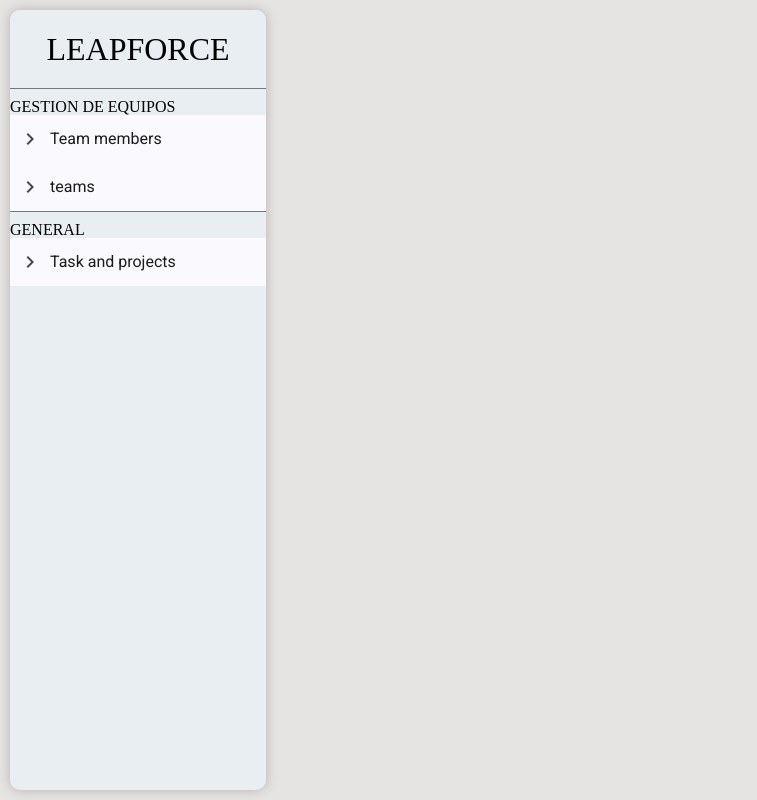
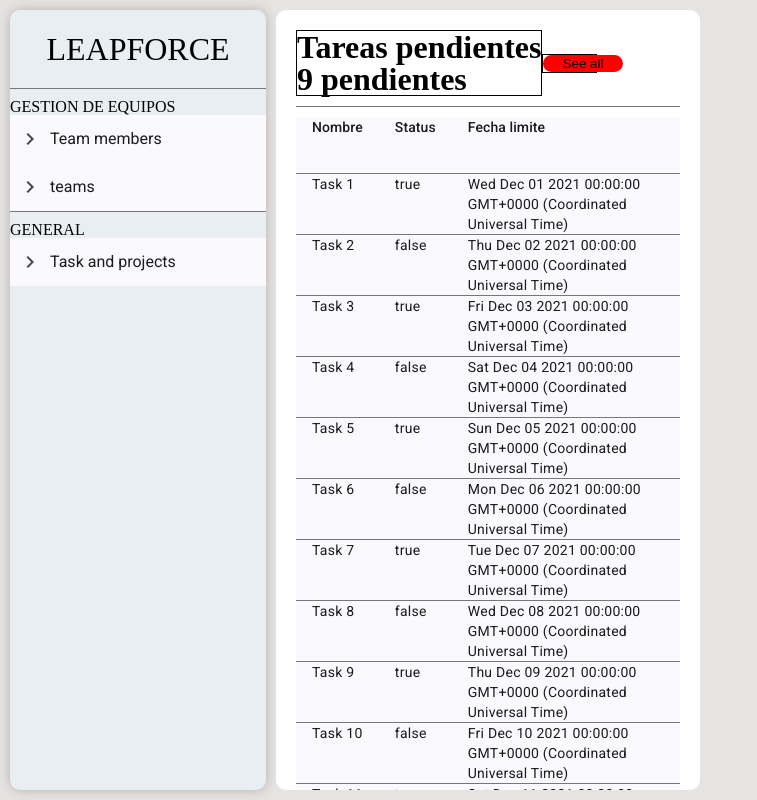
Before and after one commit to KattoDev/leapforce-Web, an Angular app in the folder app/leapforce/: page /tasks in a window 1280 px wide. Shown: the whole page, without its empty margins (0-757 px from the left). Built offline with nearby package versions, Linux system fonts and the light colour scheme; a web font is replaced by a local one.

Commit message:
stop development with angular
migrating all to vue 3

```diff
--- /dev/null
+++ b/app/leapforce/src/app/components/dashboard/main/tasks-card-simple/tableContent.ts
@@ -0,0 +1,28 @@
+interface TaskTableElement {
+  name: string;
+  status: boolean;
+  deadline: Date;
+}
+
+export const TASK_DATA: TaskTableElement[] = [
+  { name: 'Task 1', status: true, deadline: new Date(2021, 11, 1) },
+  { name: 'Task 2', status: false, deadline: new Date(2021, 11, 2) },
+  { name: 'Task 3', status: true, deadline: new Date(2021, 11, 3) },
+  { name: 'Task 4', status: false, deadline: new Date(2021, 11, 4) },
+  { name: 'Task 5', status: true, deadline: new Date(2021, 11, 5) },
+  { name: 'Task 6', status: false, deadline: new Date(2021, 11, 6) },
+  { name: 'Task 7', status: true, deadline: new Date(2021, 11, 7) },
+  { name: 'Task 8', status: false, deadline: new Date(2021, 11, 8) },
+  { name: 'Task 9', status: true, deadline: new Date(2021, 11, 9) },
+  { name: 'Task 10', status: false, deadline: new Date(2021, 11, 10) },
+  { name: 'Task 11', status: true, deadline: new Date(2021, 11, 11) },
+  { name: 'Task 12', status: false, deadline: new Date(2021, 11, 12) },
+  { name: 'Task 13', status: true, deadline: new Date(2021, 11, 13) },
+  { name: 'Task 14', status: false, deadline: new Date(2021, 11, 14) },
+  { name: 'Task 15', status: true, deadline: new Date(2021, 11, 15) },
+  { name: 'Task 16', status: false, deadline: new Date(2021, 11, 16) },
+  { name: 'Task 17', status: true, deadline: new Date(2021, 11, 17) },
+  { name: 'Task 18', status: false, deadline: new Date(2021, 11, 18) },
+];
+
+export const DISPLAYED_COLUMNS: string[] = ['name', 'status', 'deadline'];
--- a/app/leapforce/src/app/components/dashboard/main/tasks-card-simple/tasks-card-simple.component.css
+++ b/app/leapforce/src/app/components/dashboard/main/tasks-card-simple/tasks-card-simple.component.css
@@ -1,12 +1,36 @@
-div {
-  width: 49dvw;
-  height: 73dvh;
+#container {
+  padding: 20px;
+  width: 30dvw;
+  height: calc(100dvh - 60px);
   background-color: #fff;
   border-radius: 10px;
+  overflow: hidden;
 
-  table,
-  tr {
-    height: 40px;
-    border: 1px solid black;
+  #header {
+    display: flex;
+    align-items: center;
+
+    div {
+      border: 1px solid black;
+    }
+
+    #title {
+      font-weight: bold;
+      font-size: 2em;
+    }
+    #pending-tasks {
+      font-size: 1em;
+    }
+
+    button {
+      background-color: red;
+      border-radius: 10px;
+      border: none;
+      width: 150%;
+    }
+  }
+
+  mat-divider {
+    margin: 10px 0 10px 0;
   }
 }
--- a/app/leapforce/src/app/components/dashboard/main/tasks-card-simple/tasks-card-simple.component.html
+++ b/app/leapforce/src/app/components/dashboard/main/tasks-card-simple/tasks-card-simple.component.html
@@ -1,27 +1,33 @@
-<div>
-  <div>
+<div id="container">
+  <div id="header">
+    <div id="title">
+      <p>Tareas pendientes</p>
+      <p id="pending-tasks">{{ getPendingTasks() }}</p>
+    </div>
     <div>
-      <p>Tareas pendientes</p>
-      <p>{{ getPendingTasks() }}</p>
-
-      <!-- <div>
-        <table>
-          <thead>
-            <tr>
-              <th>Nombre</th>
-              <th>Estado</th>
-              <th>Fecha de fin</th>
-            </tr>
-          </thead>
-          <tbody>
-            <tr>
-              <td>nombre</td>
-              <td>status</td>
-              <td>fin</td>
-            </tr>
-          </tbody>
-        </table>
-      </div> -->
+      <button (click)="navigate('/tasks')">See all</button>
     </div>
   </div>
+  <mat-divider />
+  <div>
+    <table mat-table [dataSource]="source" class="mat-elevation-z8">
+      <ng-container matColumnDef="name">
+        <th mat-header-cell *matHeaderCellDef>Nombre</th>
+        <td mat-cell *matCellDef="let task">{{ task.name }}</td>
+      </ng-container>
+
+      <ng-container matColumnDef="status">
+        <th mat-header-cell *matHeaderCellDef>Status</th>
+        <td mat-cell *matCellDef="let task">{{ task.status }}</td>
+      </ng-container>
+
+      <ng-container matColumnDef="deadline">
+        <th mat-header-cell *matHeaderCellDef>Fecha limite</th>
+        <td mat-cell *matCellDef="let task">{{ task.deadline }}</td>
+      </ng-container>
+
+      <tr mat-header-row *matHeaderRowDef="displayedColumns"></tr>
+      <tr mat-row *matRowDef="let row; columns: displayedColumns"></tr>
+    </table>
+  </div>
 </div>
--- a/app/leapforce/src/app/components/dashboard/main/tasks-card-simple/tasks-card-simple.component.ts
+++ b/app/leapforce/src/app/components/dashboard/main/tasks-card-simple/tasks-card-simple.component.ts
@@ -1,17 +1,31 @@
 import { Component } from '@angular/core';
+import { MatTableModule } from '@angular/material/table';
+import { DISPLAYED_COLUMNS, TASK_DATA } from './tableContent';
+import { MatDividerModule } from '@angular/material/divider';
+import { Router } from '@angular/router';
 
 @Component({
   selector: 'app-tasks-card-simple',
-  imports: [],
+  imports: [MatTableModule, MatDividerModule],
   templateUrl: './tasks-card-simple.component.html',
   styleUrl: './tasks-card-simple.component.css',
 })
 export class TasksCardSimpleComponent {
-  userPendingTasks: number = 0;
+  constructor(private router: Router) {}
+
+  displayedColumns: string[] = DISPLAYED_COLUMNS;
+  source = TASK_DATA;
+
+  userPendingTasks: number = TASK_DATA.filter((task) => task.status === false)
+    .length;
 
   getPendingTasks(): string {
     return this.userPendingTasks > 0
       ? `${this.userPendingTasks} pendientes`
       : 'Estás al dia con tus tareas, ten un buen dia';
   }
+
+  navigate(route: string) {
+    this.router.navigate([route]);
+  }
 }
--- a/app/leapforce/src/app/pages/templates/dashboard/dashboard.component.html
+++ b/app/leapforce/src/app/pages/templates/dashboard/dashboard.component.html
@@ -2,5 +2,7 @@
   <div id="sidebar">
     <app-sidebar />
   </div>
-  <div id="content"></div>
+  <div id="content">
+    <app-tasks-card-simple />
+  </div>
 </div>
--- a/app/leapforce/src/app/pages/templates/dashboard/dashboard.component.ts
+++ b/app/leapforce/src/app/pages/templates/dashboard/dashboard.component.ts
@@ -1,9 +1,10 @@
 import { Component } from '@angular/core';
 import { SidebarComponent } from '../../../components/sidebar/sidebar.component';
+import { TasksCardSimpleComponent } from '../../../components/dashboard/main/tasks-card-simple/tasks-card-simple.component';
 
 @Component({
   selector: 'app-dashboard',
-  imports: [SidebarComponent],
+  imports: [SidebarComponent, TasksCardSimpleComponent],
   templateUrl: './dashboard.component.html',
   styleUrl: './dashboard.component.css',
 })
--- a/app/leapforce/src/index.html
+++ b/app/leapforce/src/index.html
@@ -12,9 +12,15 @@
       href="https://fonts.googleapis.com/css2?family=Megrim&family=Sono:wght@200..800&display=swap"
       rel="stylesheet"
     />
-      <link href="https://fonts.googleapis.com/css2?family=Roboto:wght@300;400;500&display=swap" rel="stylesheet">
-    <link href="https://fonts.googleapis.com/icon?family=Material+Icons" rel="stylesheet">
-</head>
+    <link
+      href="https://fonts.googleapis.com/css2?family=Roboto:wght@300;400;500&display=swap"
+      rel="stylesheet"
+    />
+    <link
+      href="https://fonts.googleapis.com/icon?family=Material+Icons"
+      rel="stylesheet"
+    />
+  </head>
   <body class="sono">
     <app-root></app-root>
   </body>
```
Also changed, not shown: app/leapforce/angular.json (+4 -14 lines), app/leapforce/src/custom-theme.scss (+5 -4 lines), app/leapforce/src/styles.css (+8 -2 lines).
